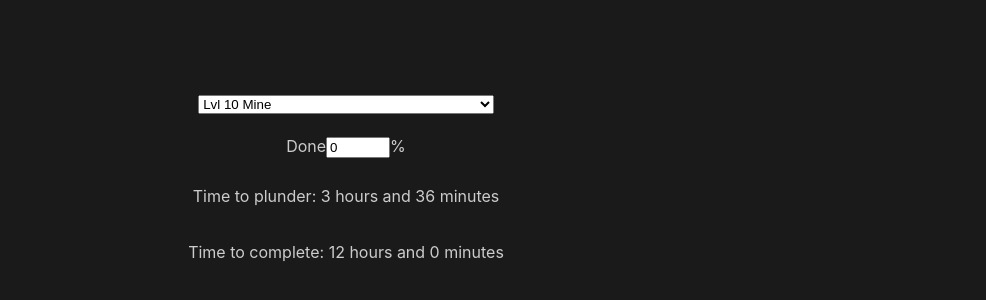
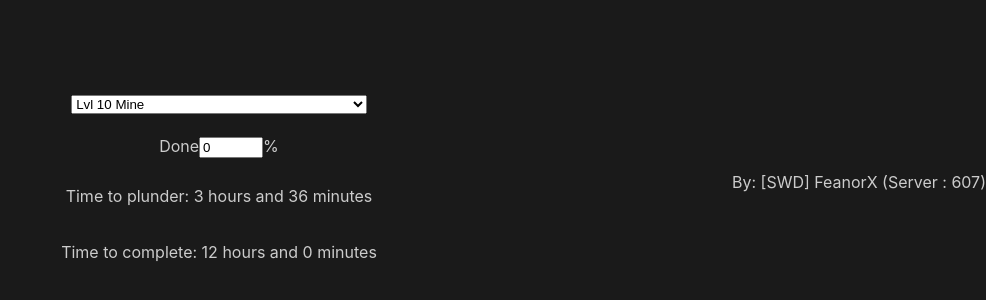
Before and after one commit to dronuzka/dronuzka.github.io, a plain HTML site: page time-to-plunder.html in a window 1280 px wide. Shown: the part 218-518 px from the top of the page, without its empty margins (294-1280 px from the left). Drawn offline with Linux system fonts and the light colour scheme.

Commit message:
Update time-to-plunder.html

```diff
--- a/time-to-plunder.html
+++ b/time-to-plunder.html
@@ -12,6 +12,7 @@
 	</head>
 	<body>
 		<div id="app"></div>
+		<div>By: [SWD] FeanorX (Server : 607)</div>
 	</body>
 
 	<script>
```
